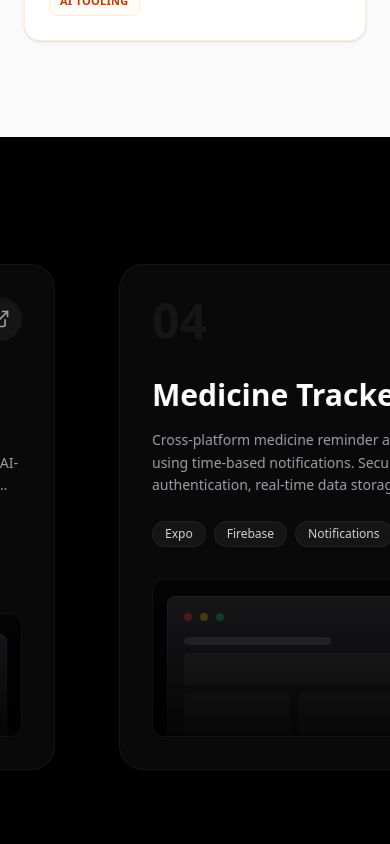
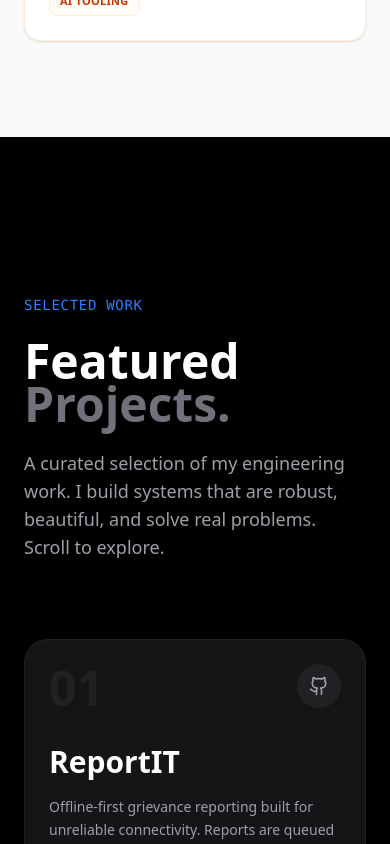
Before and after one commit to Dany1211/product-Engineer, a Next.js app: page / in a window 390 px wide. Shown: the part 4460-5304 px from the top of the page. Built offline with nearby package versions, Linux system fonts and the light colour scheme.

Commit message:
Fixed project section for mobile

```diff
--- a/app/components/Projects.js
+++ b/app/components/Projects.js
@@ -6,24 +6,43 @@ import { ArrowUpRight, Github, ExternalLink } from 'lucide-react';
 
 export default function Projects() {
     const containerRef = useRef(null);
+    const [isMobile, setIsMobile] = React.useState(false);
+
+    React.useEffect(() => {
+        const checkMobile = () => {
+            setIsMobile(window.innerWidth < 768);
+        };
+        checkMobile();
+        window.addEventListener('resize', checkMobile);
+        return () => window.removeEventListener('resize', checkMobile);
+    }, []);
+
     const { scrollYProgress } = useScroll({
         target: containerRef,
+        offset: ["start start", "end end"]
     });
 
     const x = useTransform(scrollYProgress, [0, 1], ["1%", "-95%"]);
 
     return (
-        <section ref={containerRef} id="projects" className="relative h-[300vh] bg-black">
+        <section
+            ref={containerRef}
+            id="projects"
+            className={`relative bg-black ${isMobile ? 'h-auto py-20' : 'h-[300vh]'}`}
+        >
             {/* Background - Fluid Deep Aurora */}
             <div className="fixed inset-0 pointer-events-none z-0">
                 <div className="absolute top-[-10%] right-[-10%] w-[60vw] h-[60vw] bg-purple-900/10 rounded-full blur-[120px] opacity-20 animate-pulse" />
                 <div className="absolute bottom-[10%] left-[-10%] w-[60vw] h-[60vw] bg-blue-900/10 rounded-full blur-[120px] opacity-20 animate-pulse" style={{ animationDelay: '2s' }} />
             </div>
 
-            <div className="sticky top-0 h-screen flex items-center overflow-hidden">
-                <motion.div style={{ x }} className="flex gap-16 px-24 w-max">
+            <div className={`${isMobile ? 'relative min-h-screen flex flex-col' : 'sticky top-0 h-screen flex items-center overflow-hidden'}`}>
+                <motion.div
+                    style={isMobile ? {} : { x }}
+                    className={`${isMobile ? 'flex flex-col pb-24 px-6 w-full' : 'flex gap-16 px-24 w-max'}`}
+                >
                     {/* Intro Card */}
-                    <div className="min-w-[400px] md:min-w-[600px] h-[70vh] flex flex-col justify-center gap-8 pl-12">
+                    <div className={`${isMobile ? 'w-full min-h-[50vh] flex flex-col justify-center gap-6' : 'min-w-[400px] md:min-w-[600px] h-[70vh] flex flex-col justify-center gap-8 pl-12'}`}>
                         <motion.span
                             initial={{ opacity: 0, x: -20 }}
                             whileInView={{ opacity: 1, x: 0 }}
@@ -32,7 +51,7 @@ export default function Projects() {
                         >
                             Selected Work
                         </motion.span>
-                        <h2 className="text-6xl md:text-8xl font-bold text-white leading-[0.9]">
+                        <h2 className={`font-bold text-white leading-[0.9] ${isMobile ? 'text-5xl' : 'text-6xl md:text-8xl'}`}>
                             Featured <br />
                             <span className="text-zinc-500">Projects.</span>
                         </h2>
@@ -43,7 +62,7 @@ export default function Projects() {
 
                     {/* Project Cards */}
                     {projects.map((project, index) => (
-                        <ProjectCard key={index} project={project} index={index} />
+                        <ProjectCard key={index} project={project} index={index} isMobile={isMobile} />
                     ))}
                 </motion.div>
             </div>
@@ -51,9 +70,19 @@ export default function Projects() {
     );
 }
 
-function ProjectCard({ project, index }) {
+function ProjectCard({ project, index, isMobile }) {
     return (
-        <div className="group relative min-w-[350px] md:min-w-[600px] h-[60vh] md:h-[70vh] flex flex-col justify-between bg-zinc-900/40 border border-white/5 backdrop-blur-sm rounded-3xl p-8 md:p-12 overflow-hidden transition-all duration-500 hover:border-white/10 hover:bg-zinc-900/60">
+        <div
+            className={`group relative flex flex-col justify-between bg-zinc-900/90 border border-white/5 backdrop-blur-md rounded-3xl overflow-hidden transition-all duration-500 hover:border-white/10 hover:bg-zinc-900/95 shadow-2xl
+            ${isMobile
+                    ? 'w-full min-h-[50vh] p-6 sticky'
+                    : 'min-w-[350px] md:min-w-[600px] h-[60vh] md:h-[70vh] p-8 md:p-12'
+                }`}
+            style={isMobile ? {
+                top: `${15 + index * 5}vh`,
+                marginBottom: '5vh'
+            } : {}}
+        >
             {/* Gradient Blob for mood */}
             <div className={`absolute -right-20 -top-20 w-64 h-64 bg-gradient-to-br from-blue-500/10 to-purple-500/10 blur-3xl rounded-full opacity-0 group-hover:opacity-100 transition-opacity duration-700 pointer-events-none`} />
 
```
